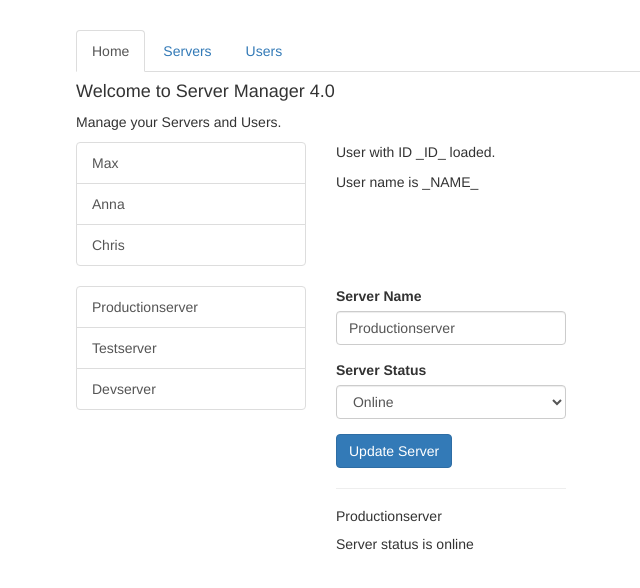
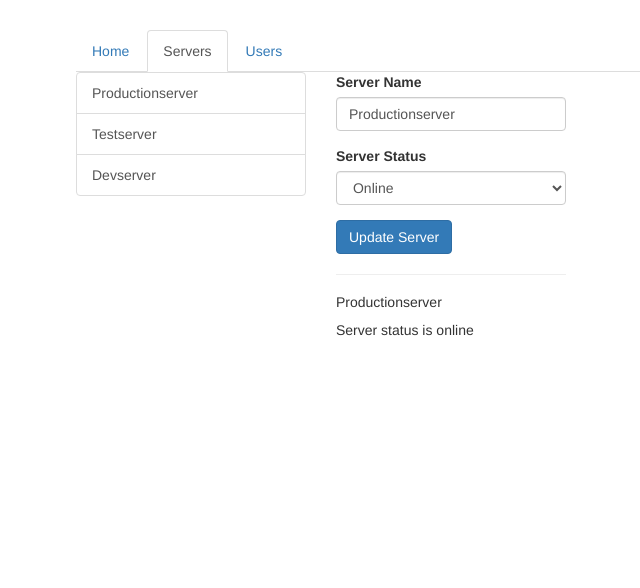
Before and after one commit to Chakir-Ayoub/Changing-Pages-With-Routing, an Angular app: page /servers in a window 1280 px wide. Shown: the top 588 px of the page, without its empty margins (189-829 px from the left). Built offline with nearby package versions, Linux system fonts and the light colour scheme.

Commit message:
Add some style to the link

```diff
--- a/angular.json
+++ b/angular.json
@@ -98,5 +98,8 @@
         }
       }
     }
+  },
+  "cli": {
+    "analytics": "19b98d11-63c9-4b98-9557-34c3fbf2a75f"
   }
 }
--- a/src/app/app.component.html
+++ b/src/app/app.component.html
@@ -2,25 +2,17 @@
   <div class="row">
     <div class="col-xs-12 col-sm-10 col-md-8 col-sm-offset-1 col-md-offset-2">
       <ul class="nav nav-tabs">
-        <li role="presentation" class="active"><a href="#">Home</a></li>
-        <li role="presentation"><a href="#">Servers</a></li>
-        <li role="presentation"><a href="#">Users</a></li>
+        <li role="presentation" routerLinkActive="active" [routerLinkActiveOptions]="{exact:true}"><a routerLink="/">Home</a></li>
+        <li role="presentation" routerLinkActive="active"><a routerLink="/servers">Servers</a></li>
+        <li role="presentation" routerLinkActive="active"><a [routerLink]="'/user'">Users</a></li>
       </ul>
     </div>
   </div>
   <div class="row">
     <div class="col-xs-12 col-sm-10 col-md-8 col-sm-offset-1 col-md-offset-2">
-      <app-home></app-home>
+      <router-outlet></router-outlet>
     </div>
   </div>
-  <div class="row">
-    <div class="col-xs-12 col-sm-10 col-md-8 col-sm-offset-1 col-md-offset-2">
-      <app-users></app-users>
-    </div>
-  </div>
-  <div class="row">
-    <div class="col-xs-12 col-sm-10 col-md-8 col-sm-offset-1 col-md-offset-2">
-      <app-servers></app-servers>
-    </div>
-  </div>
+
+
 </div>
--- a/src/app/app.module.ts
+++ b/src/app/app.module.ts
@@ -11,7 +11,14 @@ import { UserComponent } from './users/user/user.component';
 import { EditServerComponent } from './servers/edit-server/edit-server.component';
 import { ServerComponent } from './servers/server/server.component';
 import { ServersService } from './servers/servers.service';
+import { Routes } from '@angular/router';
+import {RouterModule} from '@angular/router'
+const appRoutes:Routes=[
+  {path:'',component: HomeComponent},
+  {path:'user',component: UsersComponent},
+  {path:'servers',component:ServersComponent}
 
+]
 @NgModule({
   declarations: [
     AppComponent,
@@ -25,6 +32,7 @@ import { ServersService } from './servers/servers.service';
   imports: [
     BrowserModule,
     FormsModule,
+    RouterModule.forRoot(appRoutes)
   ],
   providers: [ServersService],
   bootstrap: [AppComponent]
```
